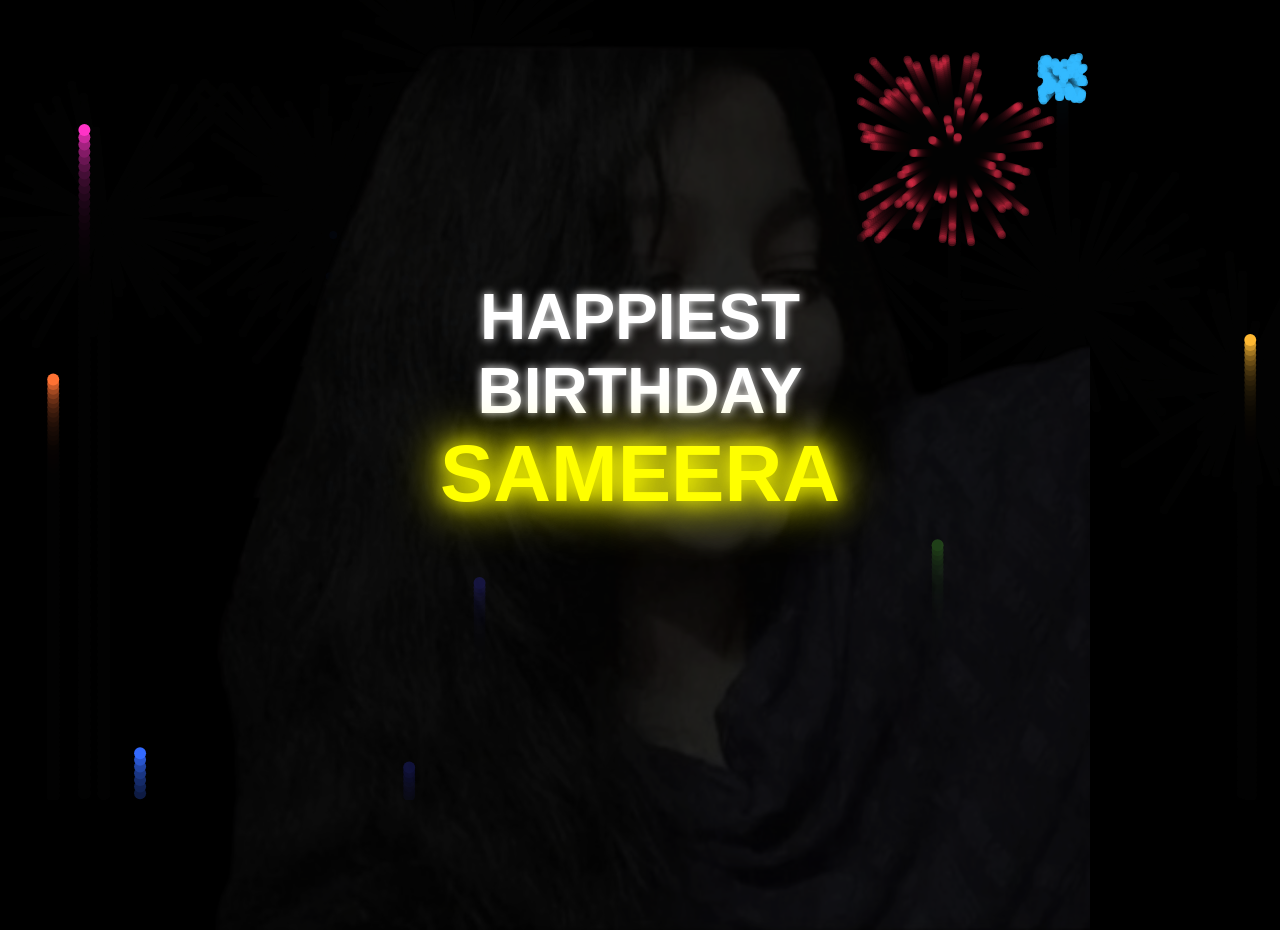
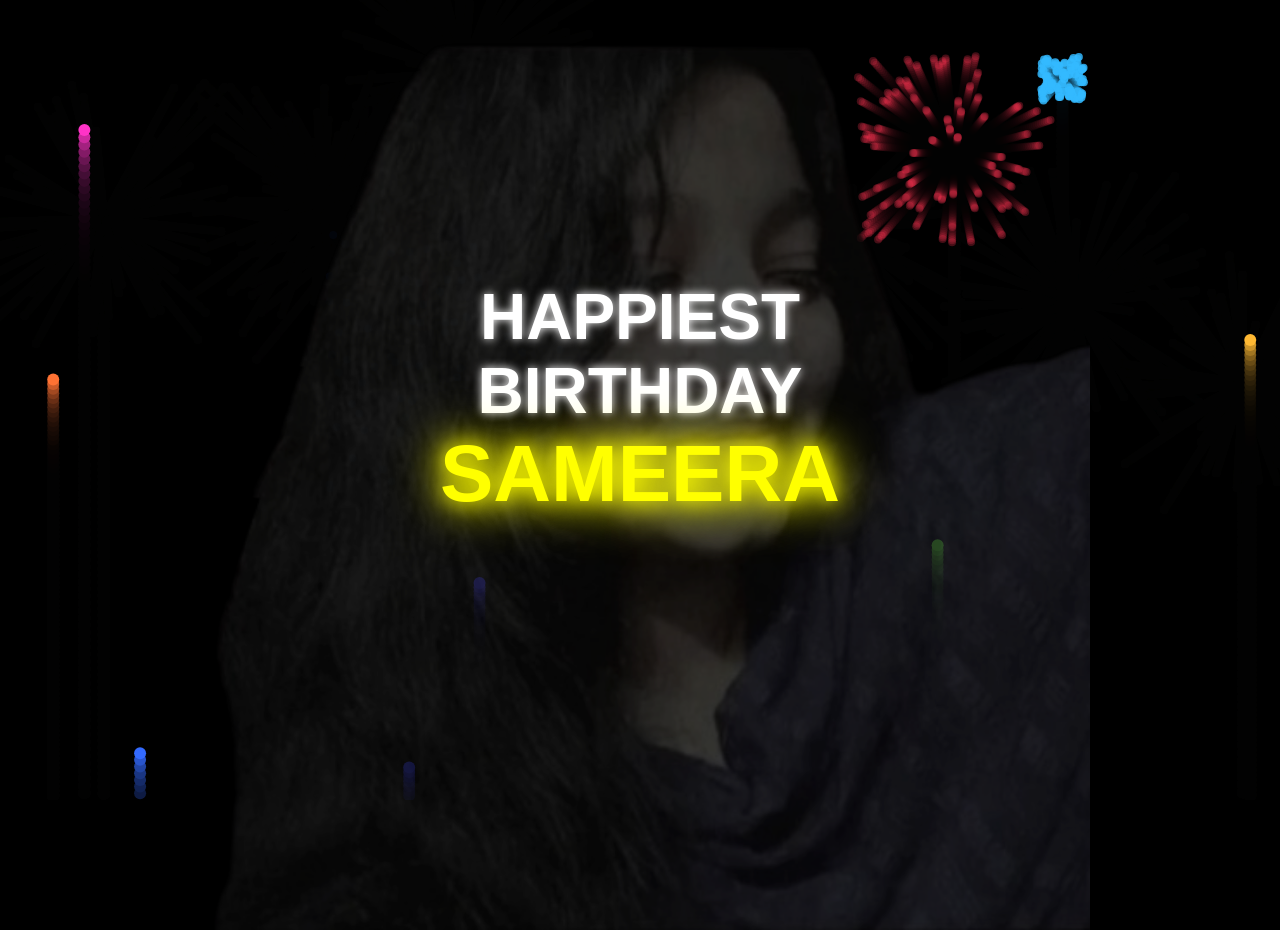
Before and after one commit to Aarif0504/birthday, a plain HTML site: page SBD/index.html in a window 1280 px wide. Drawn offline with Linux system fonts and the light colour scheme.

Commit message:
Update styles.css

```diff
--- a/SBD/styles.css
+++ b/SBD/styles.css
@@ -69,7 +69,7 @@ h1 span {
     opacity: 0.5;
     transition: opacity 2s ease-in-out;
     z-index: 10;
-    filter: brightness(0.3);
+    filter: brightness(0.5);
 }
 
 /* Centered photo that stays for 5 seconds */
```
